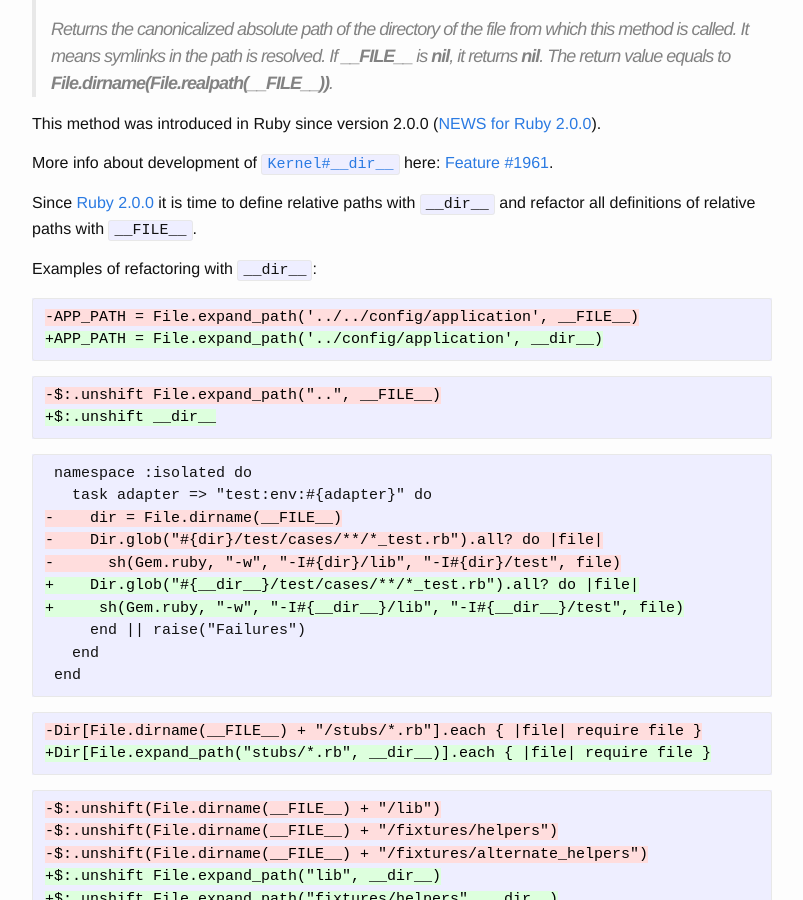
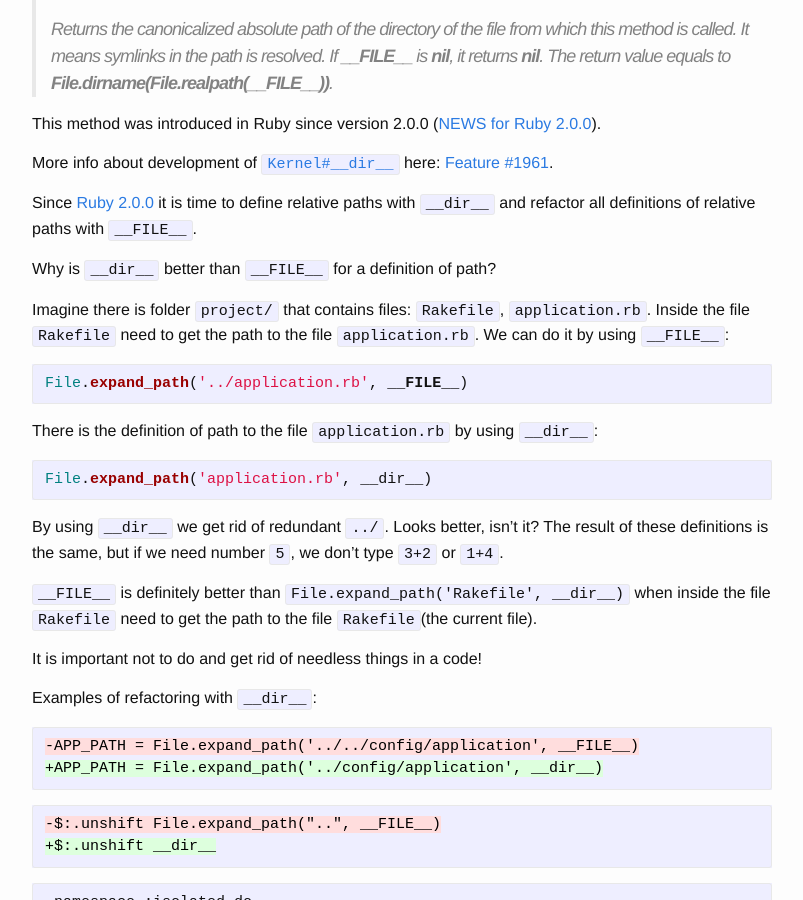
Before and after one commit to crowdpro3/bogdanvlviv.github.io, a Jekyll site: the page built from _posts/2017-08-02-with-__dir__-we-can-restore-order-in-the-universe.markdown, in a window 1280 px wide and 900 px high, scrolled down 451 px. Shown: the whole window, without its empty margins (238-1041 px from the left). Built offline with Jekyll 4.4.1, drawn with Linux system fonts in a browser that asks for light colours; comment, search, counter and statistics services are not loaded.

Commit message:
Imporve _posts/2017-08-02-with-__dir__-we-can-restore-order-in-the-universe.markdown

````diff
--- a/_posts/2017-08-02-with-__dir__-we-can-restore-order-in-the-universe.markdown
+++ b/_posts/2017-08-02-with-__dir__-we-can-restore-order-in-the-universe.markdown
@@ -23,6 +23,28 @@ This method was introduced in Ruby since version 2.0.0 ([NEWS for Ruby 2.0.0](ht
 More info about development of [`Kernel#__dir__`](https://docs.ruby-lang.org/en/2.4.0/Kernel.html#method-i-__dir__) here: [Feature #1961](https://bugs.ruby-lang.org/issues/1961).
 
 Since [Ruby 2.0.0](https://docs.ruby-lang.org/en/2.0.0) it is time to define relative paths with `__dir__` and refactor all definitions of relative paths with `__FILE__`.
+
+Why is `__dir__` better than `__FILE__` for a definition of path?
+
+Imagine there is folder `project/` that contains files: `Rakefile`, `application.rb`.
+Inside the file `Rakefile` need to get the path to the file `application.rb`. We can do it by using `__FILE__`:
+
+```ruby
+File.expand_path('../application.rb', __FILE__)
+```
+
+There is the definition of path to the file `application.rb` by using `__dir__`:
+
+```ruby
+File.expand_path('application.rb', __dir__)
+```
+
+By using `__dir__` we get rid of redundant `../`. Looks better, isn't it?
+The result of these definitions is the same, but if we need number `5`, we don't type `3+2` or `1+4`.
+
+`__FILE__` is definitely better than `File.expand_path('Rakefile', __dir__)` when inside the file `Rakefile` need to get the path to the file `Rakefile`(the current file).
+
+It is important not to do and get rid of needless things in a code!
 
 Examples of refactoring with `__dir__`:
 
````
